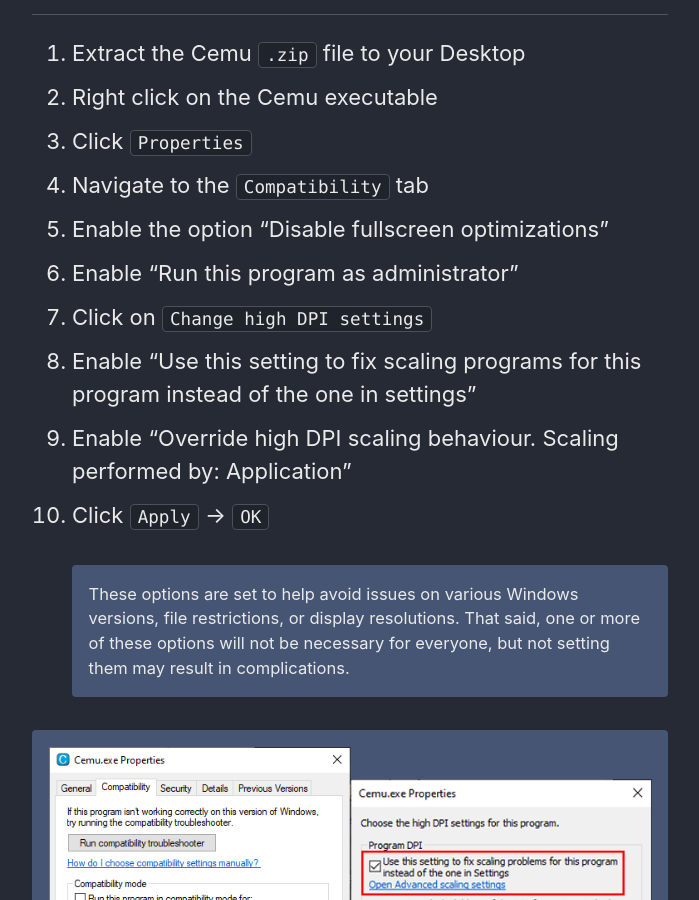
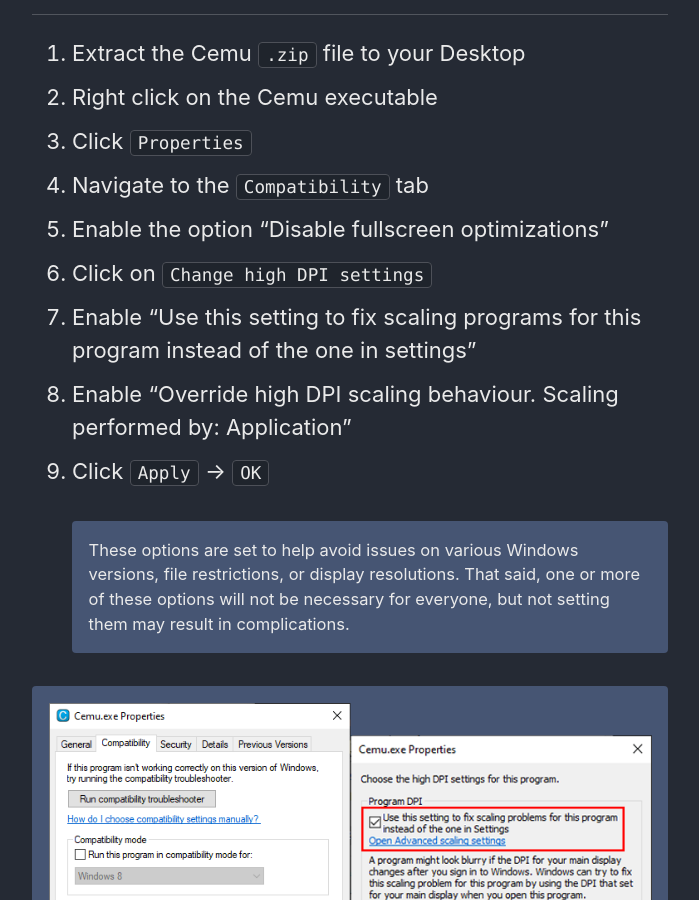
Before and after one commit to cfw-guide/cemu.cfw.guide, a Jekyll site: the page built from _pages/en_US/installing-cemu.md, in a window 1280 px wide and 900 px high, scrolled down 1914 px. Shown: the whole window, without its empty margins (290-989 px from the left). Built offline with Jekyll 4.4.1, drawn with Linux system fonts in a browser that asks for light colours.

Commit message:
removed suggestion to run as admin

```diff
--- a/_pages/en_US/installing-cemu.md
+++ b/_pages/en_US/installing-cemu.md
@@ -40,7 +40,6 @@
 1. Click `Properties`
 1. Navigate to the `Compatibility` tab
 1. Enable the option "Disable fullscreen optimizations"
-1. Enable "Run this program as administrator"
 1. Click on `Change high DPI settings`
 1. Enable "Use this setting to fix scaling programs for this program instead of the one in settings"
 1. Enable "Override high DPI scaling behaviour. Scaling performed by: Application"
```
